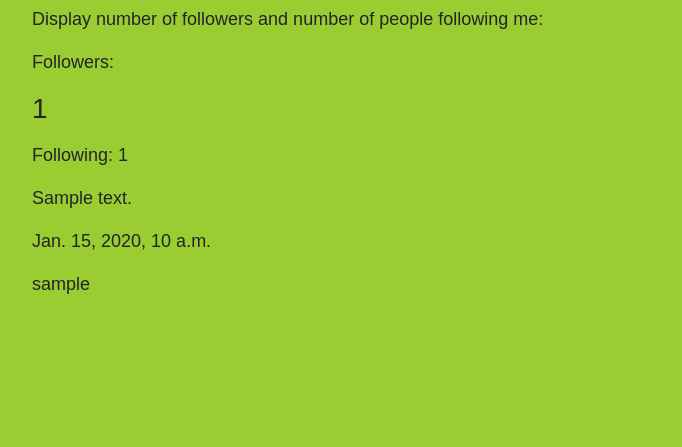
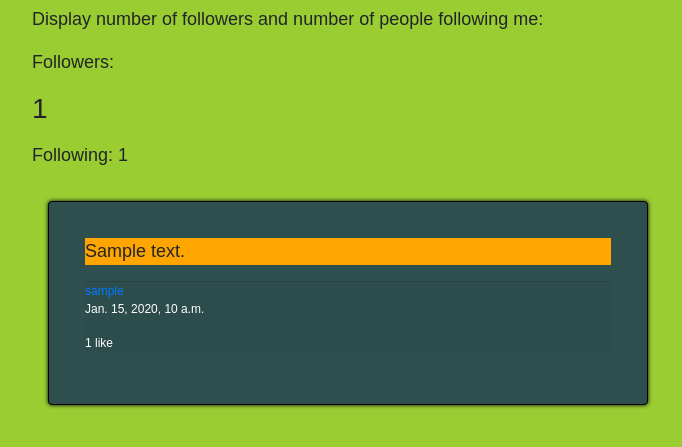
Before and after one commit to Ziga12341/social-network, a Django app: a page that uses network/templates/network/profile.html in a window 1280 px wide. Shown: the part 197-644 px from the top of the page, without its empty margins (0-682 px from the left). Run offline with Django 3.2, Linux system fonts and the light colour scheme; tables that the repository leaves empty hold one stand-in row (values such as "Sample post"); some libraries are stand-ins or nearby versions.

Commit message:
project4: network: style: add the same styling to profile.html to render posts

```diff
--- a/network/templates/network/following.html
+++ b/network/templates/network/following.html
@@ -14,7 +14,7 @@
                             <div class="card-footer">
                                 <a href="{% url 'profile' post.user %}"> {{ post.user }}</a>
                                 <p> {{ post.timestamp }}</p>
-                                <p> {{ post.likes }} likes </p>
+                                <p> {{ post.likes }} like </p>
                             </div>
                         </div>
                     </div>
--- a/network/templates/network/profile.html
+++ b/network/templates/network/profile.html
@@ -28,12 +28,19 @@
         <p>Followers:<h3>{{ number_of_followers }}</h3></p>
         <p>Following: {{ number_of_following }}</p>
     </div>
-    <div class="posts">
+    <div class="card-container">
         {% for post in posts %}
-            <div class="post">
-                <p>{{ post.body }}</p>
-                <p>{{ post.timestamp }}</p>
-                <p>{{ post.user }}</p>
+            <div class="card">
+                <div class="card-body">
+                    <div class="orange_bg">
+                        <p> {{ post.body }}</p>
+                    </div>
+                    <div class="card-footer">
+                        <a href="{% url 'profile' post.user %}"> {{ post.user }}</a>
+                        <p> {{ post.timestamp }}</p>
+                        <p> {{ post.likes }} like </p>
+                    </div>
+                </div>
             </div>
         {% endfor %}
     </div>
--- a/network/views.py
+++ b/network/views.py
@@ -142,10 +142,7 @@ def profile(request, username):
         following_status = False
         # if user that is logged on following user that is being viewed display status
         logged_on_user = User.objects.get(id=request.user.id)
-        print("logged on user is: ", logged_on_user)
         if logged_on_user in followers and logged_on_user != user:
-            print("following status is true, user who's logged in is following user that is being viewed")
-            print("followers: ", followers)
             following_status = True
 
         if request.method == "POST":
```
